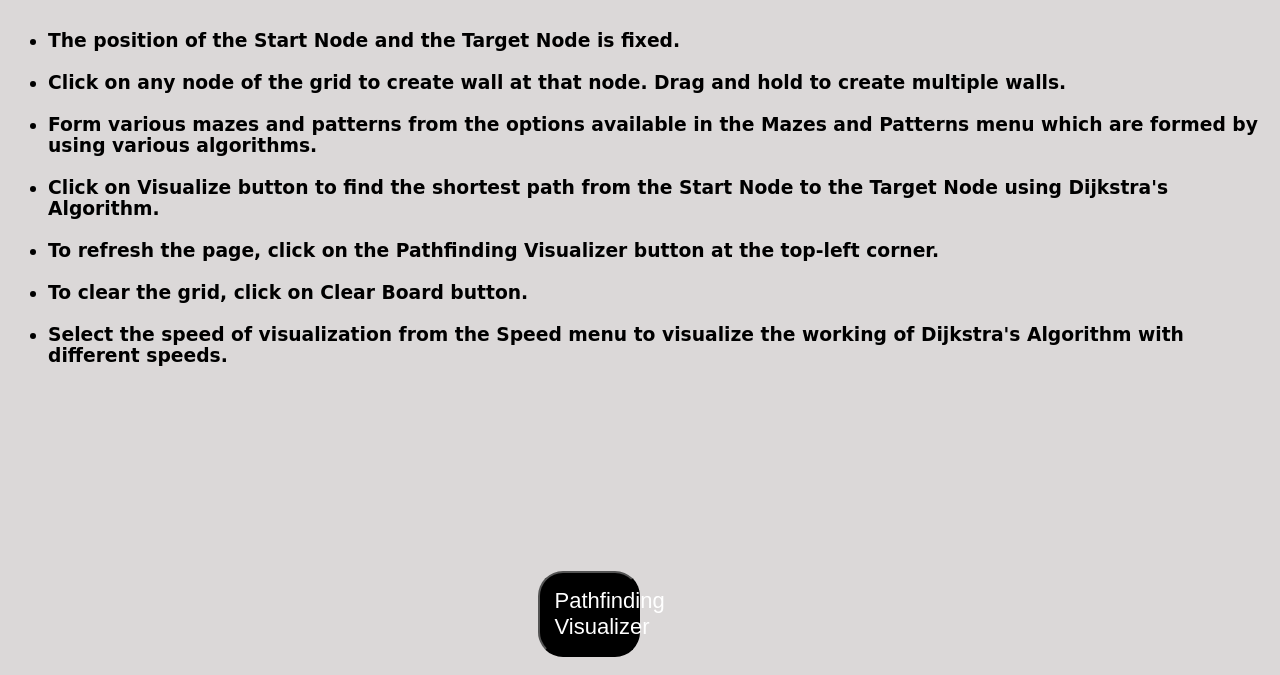
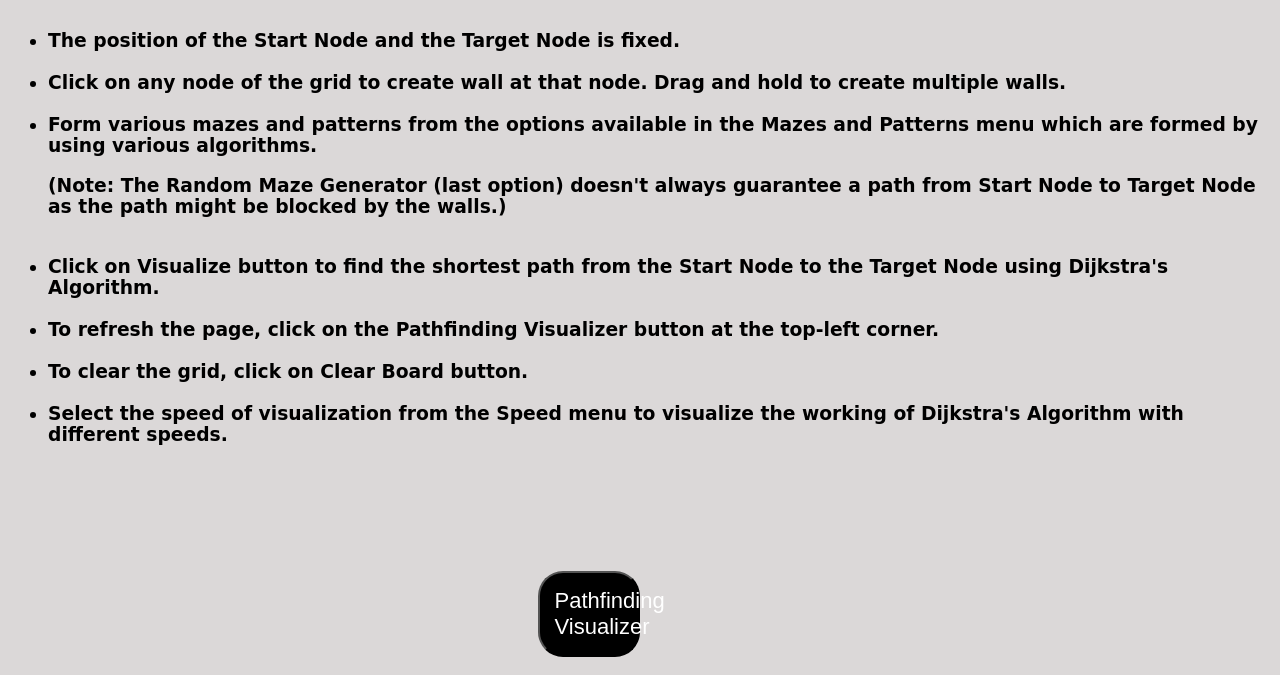
Before and after one commit to ShubhDoshi/pathfinder-tutorial, a plain HTML site: page index.html in a window 1280 px wide. Shown: the part 125-800 px from the top of the page. Drawn offline with Linux system fonts and the light colour scheme; a web font is replaced by a local one.

Commit message:
Added a note

```diff
--- a/index.html
+++ b/index.html
@@ -23,6 +23,7 @@
         <br>
         <li>
             Form various mazes and patterns from the options available in the Mazes and Patterns menu which are formed by using various algorithms.
+            <p>(Note: The Random Maze Generator (last option) doesn't always guarantee a path from Start Node to Target Node as the path might be blocked by the walls.)</p>
         </li>
         <br>
         <li>
```
